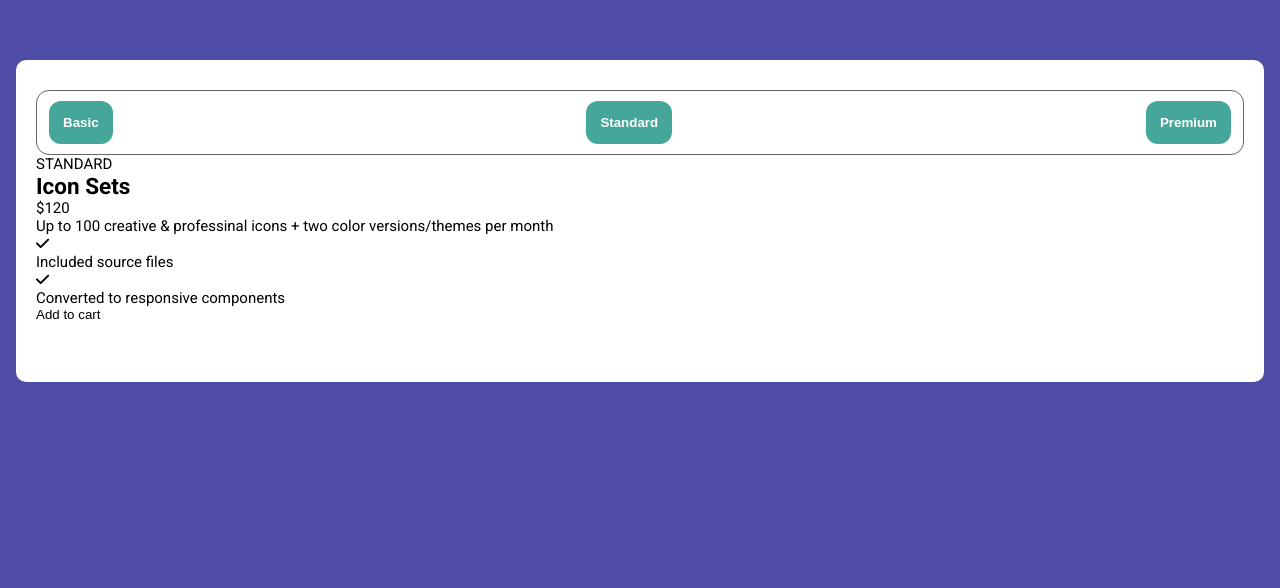
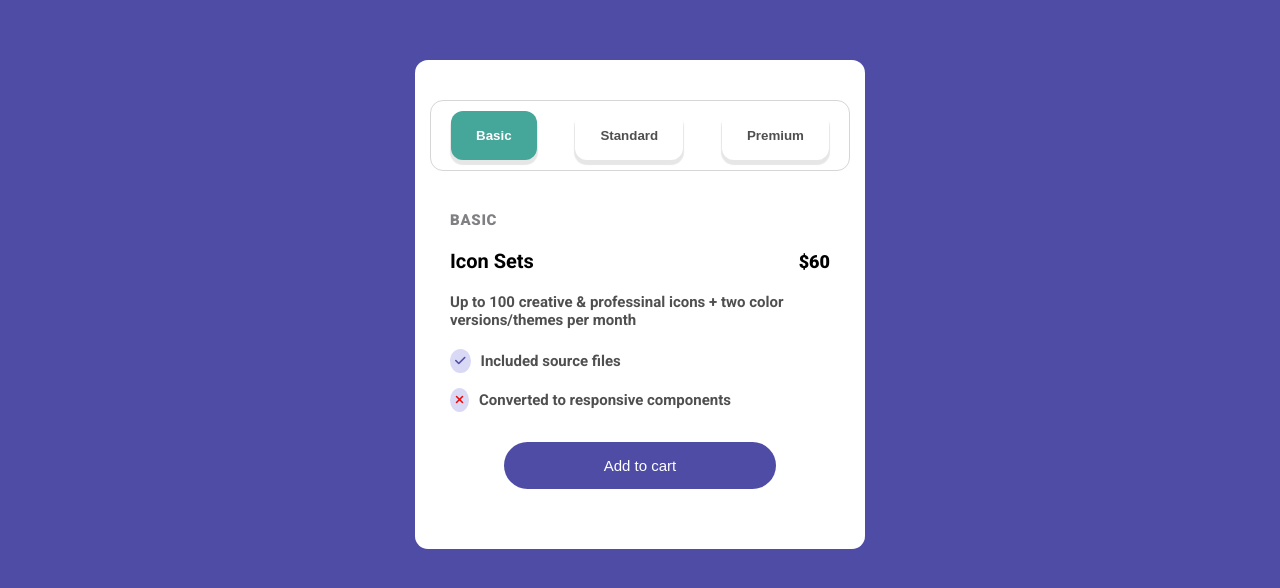
Before and after one commit to AbdulSamadCodes/Icon-set-rating-component, a plain HTML site: page index.html in a window 1280 px wide. Both pictures are taken after a click on the button "Basic". Drawn offline with Linux system fonts and the light colour scheme; a web font is replaced by a local one.

Commit message:
Final commit

```diff
--- a/index.html
+++ b/index.html
@@ -5,10 +5,15 @@
     <meta http-equiv="X-UA-Compatible" content="IE=edge" />
     <meta name="viewport" content="width=device-width, initial-scale=1.0" />
 
-      <!--==========Fontawesome link===============-->
+    <!--==========Fontawesome link===============-->
 
-      <link rel="stylesheet" href="https://cdnjs.cloudflare.com/ajax/libs/font-awesome/6.5.1/css/all.min.css" integrity="sha512-DTOQO9RWCH3ppGqcWaEA1BIZOC6xxalwEsw9c2QQeAIftl+Vegovlnee1c9QX4TctnWMn13TZye+giMm8e2LwA==" crossorigin="anonymous" referrerpolicy="no-referrer" />
-
+    <link
+      rel="stylesheet"
+      href="https://cdnjs.cloudflare.com/ajax/libs/font-awesome/6.5.1/css/all.min.css"
+      integrity="sha512-DTOQO9RWCH3ppGqcWaEA1BIZOC6xxalwEsw9c2QQeAIftl+Vegovlnee1c9QX4TctnWMn13TZye+giMm8e2LwA=="
+      crossorigin="anonymous"
+      referrerpolicy="no-referrer"
+    />
 
     <!--==========Custom css link===============-->
 
@@ -21,7 +26,6 @@
 
     <div class="main-container">
       <div class="card-container">
-
         <div class="tabs-holder">
           <button class="tab-btn basic-tab">Basic</button>
 
@@ -31,22 +35,22 @@
         </div>
 
         <div class="card-content">
+          <div>
+            <p class="card_subtitle">STANDARD</p>
 
-          <div>
-            <div>
-              <p class="card_subtitle">STANDARD</p>
+            <div class="card_price margin_block_20px">
               <h2 class="card-title">Icon Sets</h2>
+
+              <span class="icon_set_price">$120</span>
             </div>
-            <span class="card-price">$120</span>
           </div>
 
-          <p class="card-text">
-            Up to 100 creative & professinal icons + two color versions/themes per month
+          <p class="card-text margin_block_20px">
+            Up to 100 creative & professinal icons + two color versions/themes
+            per month
           </p>
 
-
-          <div class="card-info">
-
+          <div class="card-info margin_block_20px">
             <div>
               <span class="check-icon"><i class="fa-solid fa-check"></i></span>
 
@@ -54,17 +58,15 @@
             </div>
 
             <div>
-              <span class="check-icon"><i class="fa-solid fa-check"></i></span>
+              <span class="check-icon is_available"
+                ><i class="fa-solid fa-check"></i
+              ></span>
 
               <p class="info-text">Converted to responsive components</p>
             </div>
-
-
           </div>
 
           <button class="btn">Add to cart</button>
-
-
         </div>
       </div>
     </div>
--- a/script and css/script.js
+++ b/script and css/script.js
@@ -1 +1,70 @@
-// write your JavaScript here
+
+const tabBtns = document.querySelectorAll(".tab-btn");
+const basicTab = document.querySelector(".basic-tab");
+const standardTab = document.querySelector(".standard-tab");
+const premiumTab = document.querySelector(".premium-tab");
+
+const iconSetPrice = document.querySelector(".icon_set_price");
+const cardSubtitle = document.querySelector(".card_subtitle");
+const isAvailable = document.querySelector(".is_available i");
+
+//Function to remove all backgrounds
+
+function removeBackgrounds() {
+  tabBtns.forEach((tab) => {
+    tab.style.backgroundColor = "unset";
+    tab.style.color = "#454546f1";
+  })
+}
+
+
+//Function for basic mode
+
+function basicModeHandler() {
+  removeBackgrounds();
+  iconSetPrice.textContent = "$60";
+  cardSubtitle.textContent = "BASIC";
+  isAvailable.classList.remove("fa-check");
+  isAvailable.classList.add("fa-xmark");
+  isAvailable.style.color = "rgb(234, 10, 10)";
+
+  this.style.backgroundColor = "#45A69A";
+  this.style.color = "#FFFFFF";
+}
+
+//Function for standard mode
+
+function standardModeHandler() {
+  removeBackgrounds();
+  iconSetPrice.textContent = "$120";
+  cardSubtitle.textContent = "STANDARD";
+  isAvailable.classList.add("fa-check");
+  isAvailable.classList.remove("fa-xmark");
+  isAvailable.style.color = "#4E4CA5";
+
+
+  this.style.backgroundColor = "#45A69A";
+  this.style.color = "#FFFFFF";
+}
+
+//Function for premium mode
+
+function premiumModeHandler() {
+  removeBackgrounds();
+  iconSetPrice.textContent = "$180";
+  cardSubtitle.textContent = "PREMIUM";
+  isAvailable.classList.add("fa-check");
+  isAvailable.classList.remove("fa-xmark");
+  isAvailable.style.color = "#4E4CA5";
+
+  this.style.backgroundColor = "#45A69A";
+  this.style.color = "#FFFFFF";
+}
+
+//Adding events on taBs
+
+basicTab.addEventListener("click",basicModeHandler);
+standardTab.addEventListener("click",standardModeHandler);
+premiumTab.addEventListener("click",premiumModeHandler);
+
+document.addEventListener("load",standardModeHandler);
--- a/script and css/style.css
+++ b/script and css/style.css
@@ -1,106 +1,215 @@
-@import url('https://fonts.googleapis.com/css2?family=Abel&family=Arvo:wght@700&family=Barlow+Semi+Condensed:ital,wght@0,100;0,200;0,300;0,400;0,500;0,600;0,700;0,800;0,900;1,100;1,200;1,300;1,400;1,500;1,600;1,700;1,800;1,900&family=Barlow:ital,wght@0,100;0,200;0,300;0,400;0,500;0,600;0,700;0,800;0,900;1,100;1,200;1,300;1,400;1,500;1,600;1,700;1,800;1,900&family=Commissioner:wght@100..900&family=DM+Sans:ital,opsz,wght@0,9..40,100..1000;1,9..40,100..1000&family=Epilogue:ital,wght@0,100..900;1,100..900&family=Fraunces:ital,opsz,wght@0,9..144,100..900;1,9..144,100..900&family=Inter:wght@400;700&family=Jost:ital,wght@0,100..900;1,100..900&family=Lora&family=Manrope:wght@200..800&family=Merriweather:wght@300&family=Montserrat:ital,wght@0,100..900;1,100..900&family=Outfit:wght@400;800&family=Overpass:ital,wght@0,100..900;1,100..900&family=Plus+Jakarta+Sans:wght@500;700;800&family=Poppins:ital,wght@0,100;0,200;0,300;0,400;0,500;0,600;0,700;0,800;0,900;1,100;1,200;1,300;1,400;1,500;1,600;1,700;1,800;1,900&family=Preahvihear&family=Raleway&family=Red+Hat+Text:ital,wght@0,400;0,600;0,700;1,400&family=Roboto:ital,wght@0,100;0,300;0,400;0,500;0,700;0,900;1,100;1,300;1,400;1,500;1,700;1,900&family=Rubik:ital,wght@0,300..900;1,300..900&family=Space+Grotesk:wght@300..700&family=Ubuntu:ital,wght@0,300;0,400;0,500;0,700;1,300;1,400;1,500;1,700&display=swap');
-
+@import url("https://fonts.googleapis.com/css2?family=Abel&family=Arvo:wght@700&family=Barlow+Semi+Condensed:ital,wght@0,100;0,200;0,300;0,400;0,500;0,600;0,700;0,800;0,900;1,100;1,200;1,300;1,400;1,500;1,600;1,700;1,800;1,900&family=Barlow:ital,wght@0,100;0,200;0,300;0,400;0,500;0,600;0,700;0,800;0,900;1,100;1,200;1,300;1,400;1,500;1,600;1,700;1,800;1,900&family=Commissioner:wght@100..900&family=DM+Sans:ital,opsz,wght@0,9..40,100..1000;1,9..40,100..1000&family=Epilogue:ital,wght@0,100..900;1,100..900&family=Fraunces:ital,opsz,wght@0,9..144,100..900;1,9..144,100..900&family=Inter:wght@400;700&family=Jost:ital,wght@0,100..900;1,100..900&family=Lora&family=Manrope:wght@200..800&family=Merriweather:wght@300&family=Montserrat:ital,wght@0,100..900;1,100..900&family=Outfit:wght@400;800&family=Overpass:ital,wght@0,100..900;1,100..900&family=Plus+Jakarta+Sans:wght@500;700;800&family=Poppins:ital,wght@0,100;0,200;0,300;0,400;0,500;0,600;0,700;0,800;0,900;1,100;1,200;1,300;1,400;1,500;1,600;1,700;1,800;1,900&family=Preahvihear&family=Raleway&family=Red+Hat+Text:ital,wght@0,400;0,600;0,700;1,400&family=Roboto:ital,wght@0,100;0,300;0,400;0,500;0,700;0,900;1,100;1,300;1,400;1,500;1,700;1,900&family=Rubik:ital,wght@0,300..900;1,300..900&family=Space+Grotesk:wght@300..700&family=Ubuntu:ital,wght@0,300;0,400;0,500;0,700;1,300;1,400;1,500;1,700&display=swap");
 
 /*=========================Custom Properties========================*/
 
-:root
-{
+:root {
   /*=======Colors=====*/
 
-   --color-purple:#4E4CA5;
-   --color-white:#FFFFFF;
-   --color-gray:#656568;
-   --color-green:#45A69A;
+  --color-purple: #4e4ca5;
+  --color-white: #ffffff;
+  --color-gray: #808084;
+  --color-green: #45a69a;
+  --color-purple-light: #6d6bd942;
+  --color-black-75: #454546f1;
 
   /*=======Typography=====*/
 
-   --font-family:"Roboto" , sans-serif;
+  --fs-1: 20px;
+  --fs-2: 18px;
 
+  --font-family: "Roboto", sans-serif;
 }
 
 /*=========================Reset===========================*/
 
 *,
 *::after,
-*::before{
-margin:0;
-padding:0;
+*::before {
+  margin: 0;
+  padding: 0;
   box-sizing: border-box;
 }
 
-li{
-list-style:none;
+li {
+  list-style: none;
 }
 
-a{
-text-decoration:none;
-color:inherit;
+a {
+  text-decoration: none;
+  color: inherit;
 }
 
-button{
-cursor:pointer;
+button {
+  cursor: pointer;
 }
 
 button,
 a,
 span,
 input {
-display:block;
+  display: block;
 }
 
-img{
-max-width:100%;
-display:block;
-height:auto;
+img {
+  max-width: 100%;
+  display: block;
+  height: auto;
 }
 
 button,
-input{
-background:none;
-border:none;
-outline:none;
+input {
+  background: none;
+  border: none;
+  outline: none;
 }
 
-html{
-scroll-behavior:smooth;
-scroll-padding-top:30px;
-scrollbar-width:thin;
+html {
+  scroll-behavior: smooth;
+  scroll-padding-top: 30px;
+  scrollbar-width: thin;
   font-family: var(--font-family);
-font-size:15px;
+  font-size: 15px;
 }
 
-body{
+body {
   background-color: var(--color-purple);
 }
 
 /*=========================Reused styles===========================*/
 
-.main-container{
+.main-container {
   padding-inline: 16px;
+}
+
+.margin_block_20px {
+  margin-block-start: 20px;
 }
 
 /*=========================Main styles===========================*/
 
-.card-container{
-   background-color:var(--color-white);
-   margin-block-start:60px;
-   border-radius:10px;
-   padding:30px 20px 60px;
+.card-container {
+  max-width: 360px;
+  background-color: var(--color-white);
+  margin-block-start: 60px;
+  border-radius: 13px;
+  padding: 30px 8px 60px;
+  margin-inline: auto;
 }
 
-.tabs-holder{
+.tabs-holder {
   display: flex;
-   padding:10px 12px;
-   border-radius:13px;
+  padding: 10px 5px;
+  border-radius: 13px;
   justify-content: space-between;
-   border: 1px solid var(--color-gray);
+  border: 1px solid rgba(21, 20, 20, 0.171);
   gap: 10px;
 }
 
-.tab-btn{
-   padding:14px 14px ;
+.tab-btn {
+  padding: 14px 14px;
+  border-radius: 12px;
+  font-weight: 600;
+  box-shadow: 0px 4px 1px 1px rgba(37, 36, 36, 0.112);
+  color: var(--color-black-75);
+}
+
+.basic-tab {
   background-color: var(--color-green);
   color: var(--color-white);
-   border-radius:12px;
+}
+
+.card-content {
+  padding-block-start: 40px;
+  padding-inline: 20px;
+}
+
+.card_subtitle {
+  font-weight: 800;
+  color: var(--color-gray);
+  letter-spacing: 0.7px;
+}
+
+.card_price {
+  display: flex;
+  align-items: center;
+  justify-content: space-between;
+}
+
+.card_price h2 {
+  font-size: var(--fs-1);
+}
+
+.icon_set_price {
+  font-size: var(--fs-2);
+  font-weight: 800;
+}
+
+.card-text {
   font-weight: 700;
+  color: var(--color-black-75);
 }
+
+.card-info > div {
+  display: flex;
+  align-items: center;
+  gap: 10px;
+}
+
+.check-icon {
+  background-color: var(--color-purple-light);
+  border-radius: 50%;
+  padding: 5px;
+  font-size: 12px;
+  font-weight: 900;
+}
+
+.check-icon i {
+  color: var(--color-purple);
+}
+
+.info-text {
+  font-weight: 700;
+  color: var(--color-black-75);
+}
+
+.card-info > div:nth-child(2) {
+  margin-block-start: 15px;
+}
+
+.btn {
+  background-color: var(--color-purple);
+  color: var(--color-white);
+  max-width: max-content;
+  margin-inline: auto;
+  margin-block-start: 30px;
+  padding: 15px 80px;
+  border-radius: 25px;
+  font-size: 15px;
+}
+
+/*=========Media queries===========*/
+
+@media (min-width: 768px) {
+  .card-container {
+    padding: 40px 15px 60px;
+    max-width: 400px;
+  }
+
+  .tabs-holder {
+    padding-inline: 20px;
+  }
+}
+
+@media (min-width: 992px) {
+  .card-container {
+    max-width: 450px;
+  }
+
+  .tab-btn {
+    padding: 17px 25px;
+  }
+
+  .btn {
+    padding-inline: 100px;
+  }
+}
```
Lines whose indentation alone changed are shown as unchanged.
